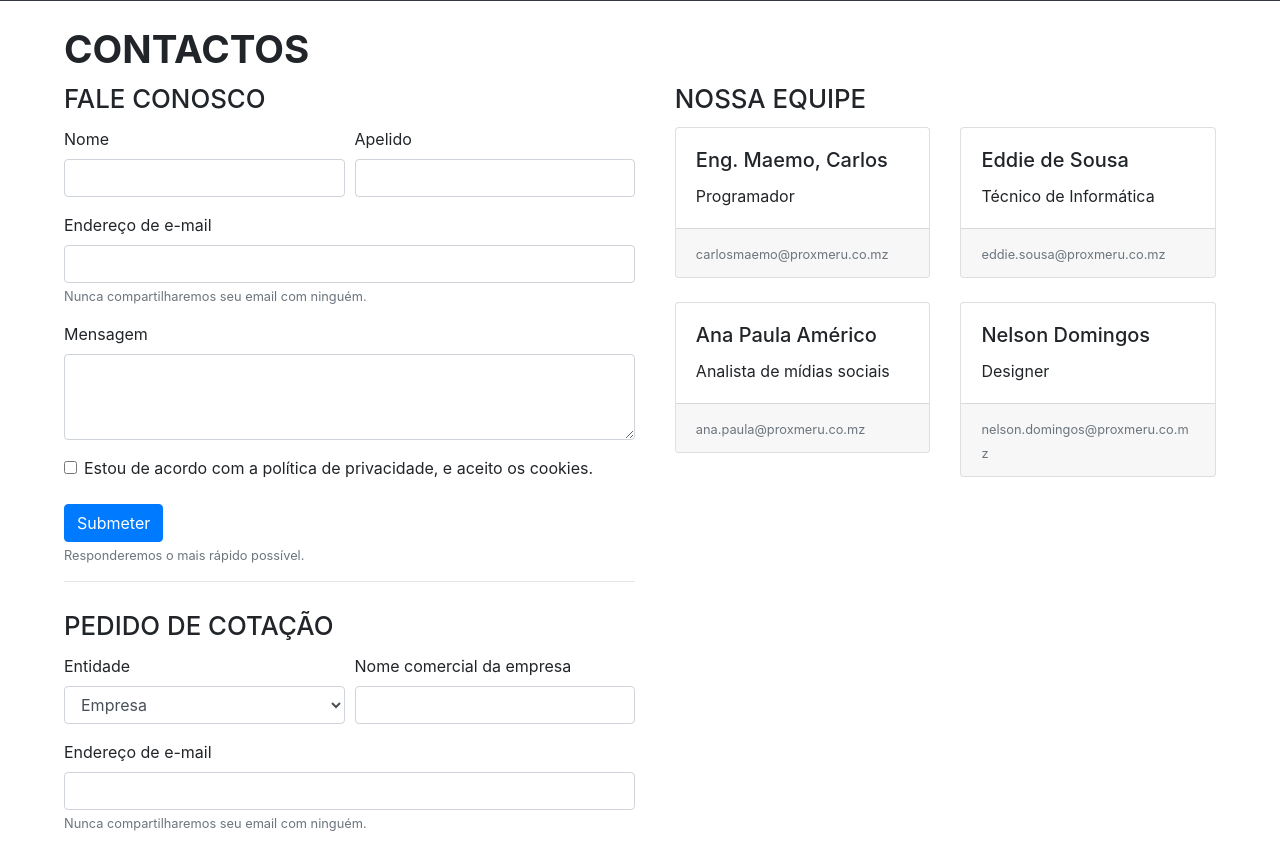
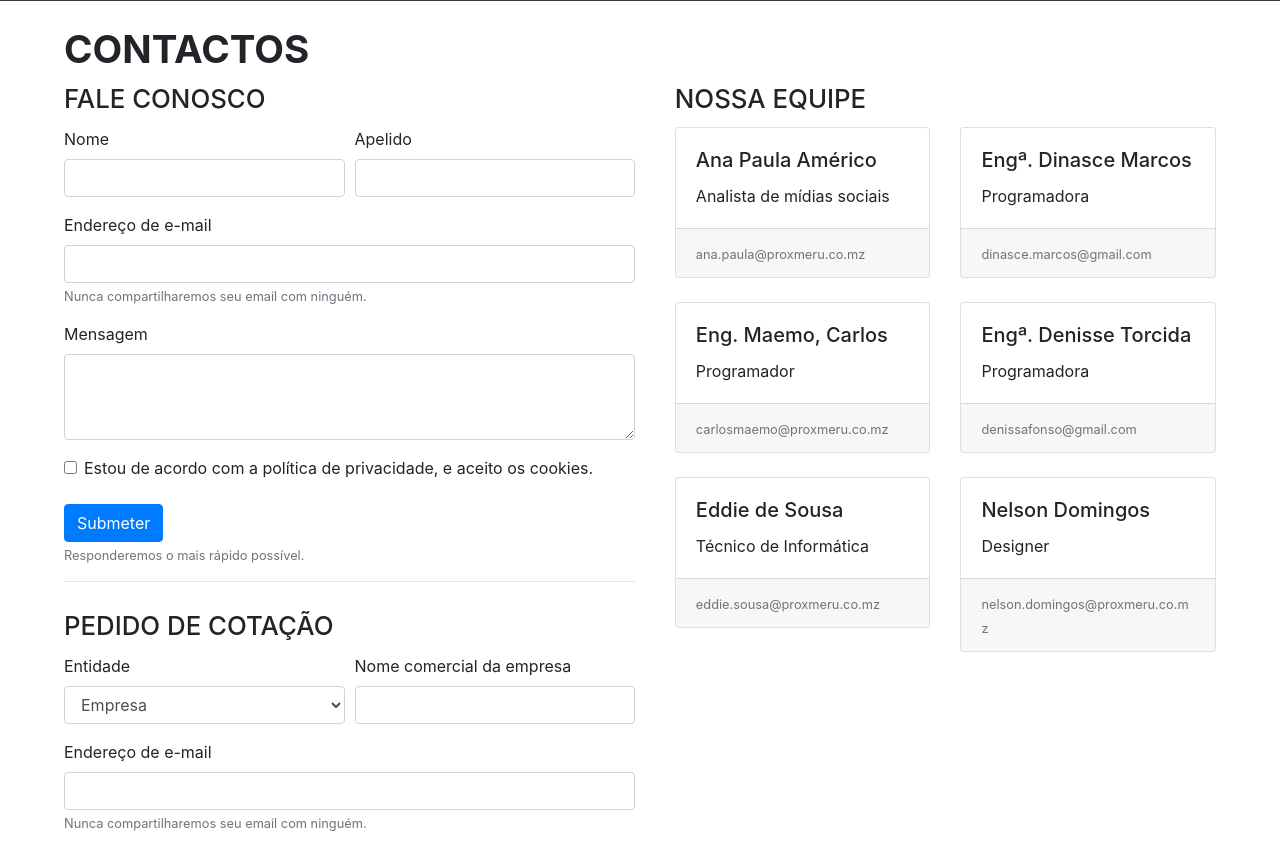
Before and after one commit to proxmeru/proxmeruWebsite, a PHP site: page / in a window 1280 px wide. Shown: the part 4146-4996 px from the top of the page. Run offline with PHP 8.4, Linux system fonts and the light colour scheme; some libraries are stand-ins or nearby versions.

Commit message:
Adicionado novos funcionarios

```diff
--- a/index.php
+++ b/index.php
@@ -222,15 +222,12 @@
          style="background-color: #343a40; padding-left: 5%; padding-right: 5%; padding-top: 1.5%; text-align: justify;">
 
         <a href="http://www.facebook.com/proxmeru" target="_blank"><span class="fax fa fa-facebook fax-facebook"></span></a>
-        <a href="http://www.twitter.com/proxmeru" target="_blank"><span
-                    class="fax fa fa-twitter fax-twitter"></span></a>
-        <a href="http://www.facebook.com/proxmeru" target="_blank"><span class="fax fa fa-linkedin fax-linkedin"></span></a>
-        <a href="https://www.linkedin.com/in/carlos-maemo-a73444173/" target="_blank"><span
-                    class="fax fa fa-instagram fax-instagram"></span></a>
+        <a href="http://www.twitter.com/proxmeru" target="_blank"><span class="fax fa fa-twitter fax-twitter"></span></a>
+        <a href="https://www.linkedin.com/company/proxmeru/" target="_blank"><span class="fax fa fa-linkedin fax-linkedin"></span></a>
+        <a href="https://www.instagram.com/proxmeru/" target="_blank"><span class="fax fa fa-instagram fax-instagram"></span></a>
         <a href="skype:username?call"><span class="fax fa fa-skype fax-skype"></span></a>
         <a href="http://www.vimeo.com/proxmeru" target="_blank"><span class="fax fa fa-vimeo fax-vimeo"></span></a>
-        <a href="https://wa.me/message/4QE6XKJKWMAHA1" target="_blank">
-            <span class="fax fa fa-whatsapp fax-whatsapp"></span>
+        <a href="https://wa.me/message/4QE6XKJKWMAHA1" target="_blank"><span class="fax fa fa-whatsapp fax-whatsapp"></span>
         </a>
     </div>
 </div>
@@ -950,6 +947,38 @@
                 <!-- Funcionario 01 -->
                 <div class="col-md-6 mb-4">
                     <div class="card">
+                        <!--                        <img src="img/pessoas/AnaPaula.jpg" class="card-img-top" alt="..."-->
+                        <!--                             style="width: 100%; height: 100%">-->
+                        <div class="card-body">
+                            <h5 class="card-title">Ana Paula Américo</h5>
+                            <p class="card-text">Analista de mídias sociais</p>
+                        </div>
+                        <div class="card-footer">
+                            <small class="text-muted">ana.paula@proxmeru.co.mz</small>
+                        </div>
+                    </div>
+                </div>
+                <!-- /Funcionario 01 -->
+
+                <!-- Funcionario 02 -->
+                <div class="col-md-6 mb-4">
+                    <div class="card">
+                        <!--                        <img src="img/pessoas/AnaPaula.jpg" class="card-img-top" alt="..."-->
+                        <!--                             style="width: 100%; height: 100%">-->
+                        <div class="card-body">
+                            <h5 class="card-title">Engª. Dinasce Marcos</h5>
+                            <p class="card-text">Programadora</p>
+                        </div>
+                        <div class="card-footer">
+                            <small class="text-muted">dinasce.marcos@gmail.com</small>
+                        </div>
+                    </div>
+                </div>
+                <!-- /Funcionario 02 -->
+
+                <!-- Funcionario 03 -->
+                <div class="col-md-6 mb-4">
+                    <div class="card">
                         <!--                        <img src="img/pessoas/CarlosMaemo.jpg" class="card-img-top" alt="..."-->
                         <!--                             style="width: 100%; height: 100%">-->
                         <div class="card-body">
@@ -961,9 +990,26 @@
                         </div>
                     </div>
                 </div>
-                <!-- /Funcionario 01 -->
-
-                <!-- Funcionario 02 -->
+                <!-- /Funcionario 03 -->
+
+
+                <!-- Funcionario 04 -->
+                <div class="col-md-6 mb-4">
+                    <div class="card">
+                        <!--                        <img src="img/pessoas/AnaPaula.jpg" class="card-img-top" alt="..."-->
+                        <!--                             style="width: 100%; height: 100%">-->
+                        <div class="card-body">
+                            <h5 class="card-title">Engª. Denisse Torcida</h5>
+                            <p class="card-text">Programadora</p>
+                        </div>
+                        <div class="card-footer">
+                            <small class="text-muted">denissafonso@gmail.com</small>
+                        </div>
+                    </div>
+                </div>
+                <!-- /Funcionario 04 -->
+
+                <!-- Funcionario 05 -->
                 <div class="col-md-6 mb-4">
                     <div class="card">
                         <!--                        <img src="img/pessoas/EddieSousa.jpg" class="card-img-top" alt="..."-->
@@ -977,25 +1023,9 @@
                         </div>
                     </div>
                 </div>
-                <!-- /Funcionario 02 -->
-
-                <!-- Funcionario 03 -->
-                <div class="col-md-6 mb-4">
-                    <div class="card">
-                        <!--                        <img src="img/pessoas/AnaPaula.jpg" class="card-img-top" alt="..."-->
-                        <!--                             style="width: 100%; height: 100%">-->
-                        <div class="card-body">
-                            <h5 class="card-title">Ana Paula Américo</h5>
-                            <p class="card-text">Analista de mídias sociais</p>
-                        </div>
-                        <div class="card-footer">
-                            <small class="text-muted">ana.paula@proxmeru.co.mz</small>
-                        </div>
-                    </div>
-                </div>
-                <!-- /Funcionario 03 -->
-
-                <!-- Funcionario 04 -->
+                <!-- /Funcionario 05 -->
+
+                <!-- Funcionario 06 -->
                 <div class="col-md-6 mb-4">
                     <div class="card">
                         <!--                        <img src="img/pessoas/NelsonDomingos.jpg" class="card-img-top" alt="..."-->
@@ -1009,7 +1039,7 @@
                         </div>
                     </div>
                 </div>
-                <!-- /Funcionario 04 -->
+                <!-- /Funcionario 06 -->
             </div>
 
 
@@ -1043,7 +1073,7 @@
                     </a>
                     &nbsp;
                     <!--Linkedin -->
-                    <a href="https://www.linkedin.com/in/carlos-maemo-a73444173/" target="_blank" style="color: #fff;text-decoration: none;">
+                    <a href="https://www.linkedin.com/company/proxmeru/" target="_blank" style="color: #fff;text-decoration: none;">
                         <span class="fa fa-linkedin white-text"></span>
                     </a>
                     &nbsp;
```
